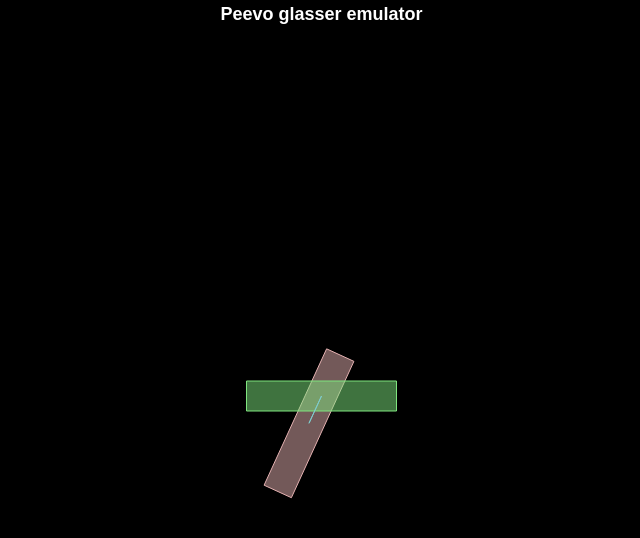
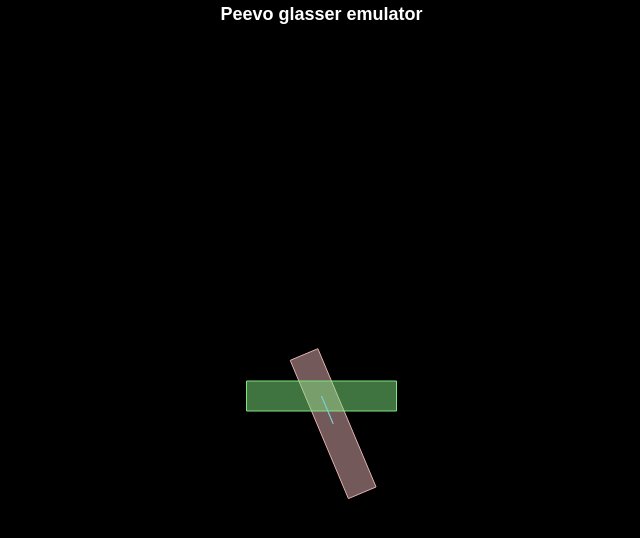
Before and after one commit to B4CKSP4CE-Dynamics/pivobot, a plain HTML site: page glasser/index.html in a window 1280 px wide. Shown: the whole page, without its empty margins (312-952 px from the left). Drawn offline with Linux system fonts and the light colour scheme.

Commit message:
proper calc dt

```diff
--- a/glasser/app.js
+++ b/glasser/app.js
@@ -2,13 +2,17 @@ function key_handler(keyCode, isPressed) {
 
 }
 
-function update(dt, t) {
+function update(world, dt, t) {
 
 }
 
 function setup() {
     let gravity = new b2Vec2(0, -10);
     let world = new b2World(gravity, true);
+
+    // first servo
+    // let up_servo_joint = new b2RevoluteJointDef();
+    // let up_servo = createBox(world, 0, 0, 5, 1, {type : b2Body.b2_staticBody});
 
     let a = createBox(world, 0, 0, 5, 1, {type : b2Body.b2_staticBody});
     let b = createBox(world, 6, 6, 5, 1);
@@ -20,5 +24,7 @@ function setup() {
     joint_def.localAnchorB = new b2Vec2(-1, 0);
     world.CreateJoint(joint_def);
 
+    world.joint_def = joint_def;
+
     return world;
 }
--- a/glasser/index.html
+++ b/glasser/index.html
@@ -32,18 +32,23 @@
             ctx.font = 'bold 14px arial';
         }
 
+        let last_time = performance.now() / 1000;
         function step(world, ctx) {
+            let now = performance.now() / 1000;
+
             let fps = 30;
             let timeStep = 1.0/(fps * 0.8);
 
-            update(timeStep, performance.now())
+            update(world, now - last_time, now);
 
             //move the box2d world ahead
-            world.Step(timeStep, 8, 3);
+            world.Step(now - last_time, 8, 3);
             world.ClearForces();
 
             //redraw the world
             draw_world(world, ctx);
+
+            last_time = now;
 
             //call this function again after 1/60 seconds or 16.7ms
             setTimeout(() => step(world, ctx), 1000 / fps);
```
